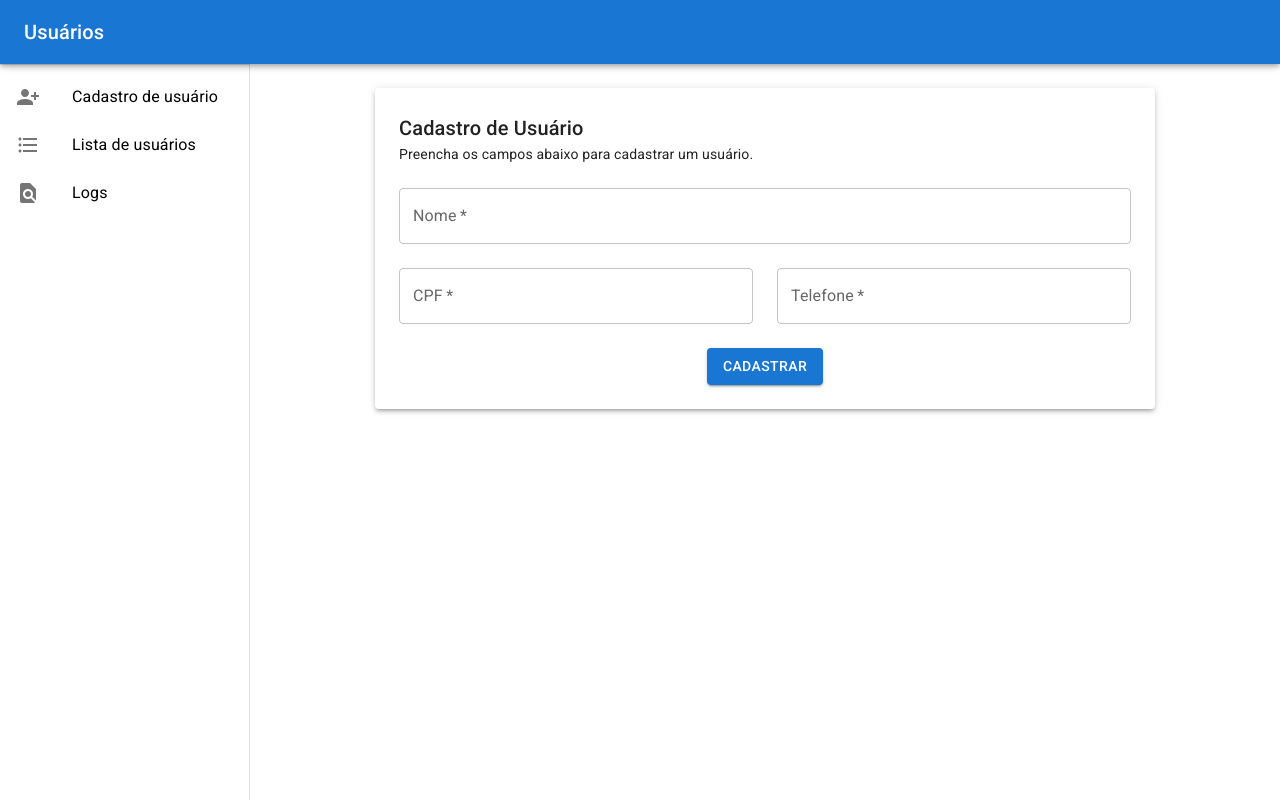
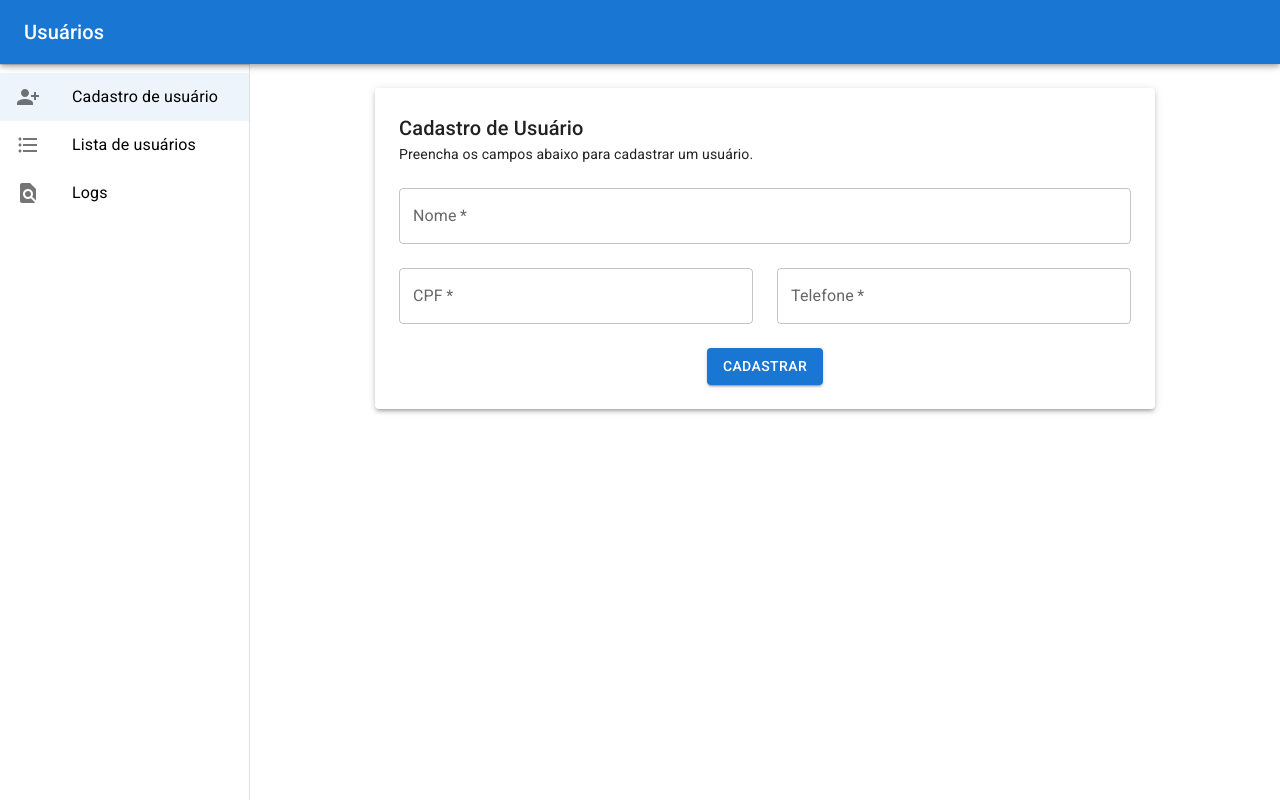
Before and after one commit to Alvaresx/user-actions-app, a React (Create React App) app: page / in a window 1280 px wide. Built offline with nearby package versions, Linux system fonts and the light colour scheme.

Commit message:
Ajuste visual de selected nos itens do drawer

```diff
--- a/src/components/CadastroUsuario.js
+++ b/src/components/CadastroUsuario.js
@@ -47,7 +47,7 @@ function CadastroUsuario() {
       let dataLogStringfy = JSON.stringify(getDataLogStorage);
       localStorage.setItem("logs", dataLogStringfy);
     }
-  }
+  };
 
   const handleCadastrar = (values, resetForm) => {
     let getDataStorage = JSON.parse(localStorage.getItem("users"));
--- a/src/components/Drawer.js
+++ b/src/components/Drawer.js
@@ -19,9 +19,11 @@ import {
   FindInPage,
   Menu,
 } from "@mui/icons-material";
+import { useLocation } from "react-router-dom";
 
 function Drawer() {
   const [mobileOpen, setMobileOpen] = React.useState(false);
+  const { pathname } = useLocation();
 
   const handleDrawerToggle = () => {
     setMobileOpen(!mobileOpen);
@@ -55,7 +57,12 @@ function Drawer() {
             to={item.path}
             style={{ textDecoration: "none", color: "#000" }}
           >
-            <ListItem button key={item.text} onClick={item.onClick}>
+            <ListItem
+              button
+              selected={item.path === pathname}
+              key={item.text}
+              onClick={item.onClick}
+            >
               {item.icon && <ListItemIcon>{item.icon}</ListItemIcon>}
               <ListItemText primary={item.text} />
             </ListItem>
```
